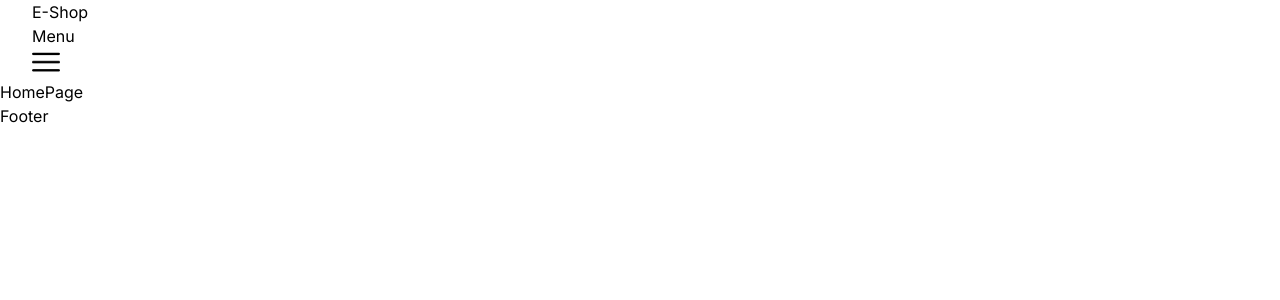
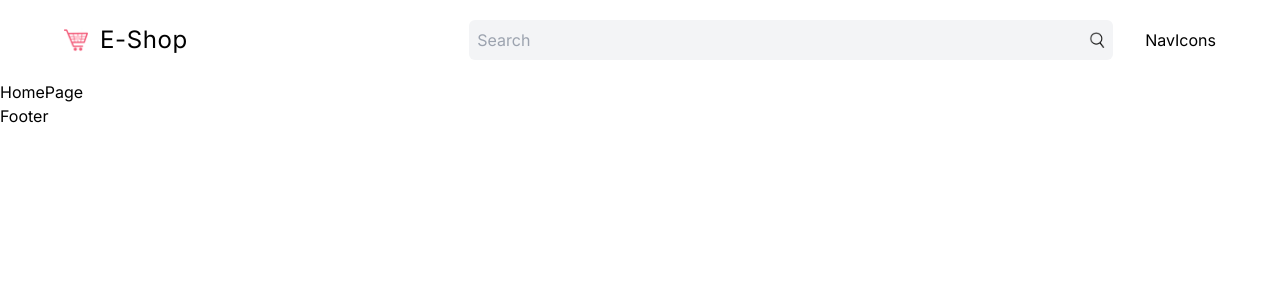
Before and after one commit to IamVovaMoroz/e-commerce, a Next.js app: page / in a window 1280 px wide. Shown: the top 300 px of the page. Built offline with nearby package versions, Linux system fonts and the light colour scheme.

Commit message:
menu mobile, SerchBar..

```diff
--- a/src/components/Menu.tsx
+++ b/src/components/Menu.tsx
@@ -1,19 +1,35 @@
 'use client'
 
 import Image from 'next/image'
+import Link from 'next/link'
 import { useState } from 'react'
 
 const Menu = () => {
+  const [open, setOpen] = useState(false)
 
-	const [open, setOpen] = useState(false)
-
-	return (
-		<div className=''>Menu
-<Image src='/menu.png' alt='menu button' width={28} height={28} className='cursor-pointer'/>
-
-
-		</div>
-	)
+  return (
+    <div className=''>
+      <Image
+        src='/menu.png'
+        alt='menu button'
+        width={28}
+        height={28}
+        className='cursor-pointer'
+        onClick={() => setOpen(prev => !prev)}
+      />
+      {open && (
+        <div className='absolute bg-black text-white left-0 top-20 w-full h-[calc(100vh-80px)] flex flex-col items-center justify-center gap-8 text-xl z-10'>
+          <Link href='/'>Homepage</Link>
+          <Link href='/shop'>Shop</Link>
+          <Link href='/deals'>Deals</Link>
+          <Link href='/about'>About</Link>
+          <Link href='/contact'>Contact</Link>
+          <Link href='/logout'>Logout</Link>
+          <Link href='/cart'>Cart(1)</Link>
+        </div>
+      )}
+    </div>
+  )
 }
 
 export default Menu
--- /dev/null
+++ b/src/components/NavIcons.tsx
@@ -0,0 +1,10 @@
+'use client'
+const NavIcons = () => {
+	return (
+	  <div>
+		NavIcons
+	  </div>
+	)
+  }
+
+  export default NavIcons
--- a/src/components/Navbar.tsx
+++ b/src/components/Navbar.tsx
@@ -1,14 +1,39 @@
 import Link from 'next/link'
 import Menu from './Menu'
+import Image from 'next/image'
+import SearchBar from './SearchBar'
+import NavIcons from './NavIcons'
 
 const Navbar = () => {
-  return (
-	<div className='h-20 px-4 md:px-8 xl:32 2xl:px-64 '>
-	{/* mobile */}
-<Link href='/'>E-Shop</Link>
-<Menu/>
+	return (
+		<div className='h-20 px-4 md:px-8 lg:px-16 xl:32 2xl:px-64 relative'>
+			{/* mobile */}
+			<div className=' h-full flex items-center justify-between md:hidden'>
+
+
+				<Link href='/'>
+					<div className='text-2xl tracking-wide'>E-Shop</div>
+					</Link>
+				<Menu />
+			</div>
+				{/* bigger screens */}
+				<div className='hidden md:flex items-center h-full justify-between gap-8'>
+	{/* Left  */}
+	<div className='w-1/3'>
+		<Link href='/' className='flex items-center gap-3'>
+			<Image src='/logo.png' alt='logo img' width={24} height={24}/>
+		<div className='text-2xl tracking-wide'>E-Shop</div>
+		</Link>
 	</div>
-  )
+	{/* Right  */}
+	<div className='w-2/3 flex items-center justify-between gap-8'>
+<SearchBar/>
+<NavIcons/>
+
+	</div>
+				</div>
+		</div>
+	)
 }
 
 export default Navbar
--- /dev/null
+++ b/src/components/SearchBar.tsx
@@ -0,0 +1,29 @@
+'use client'
+import Image from 'next/image'
+import { useRouter } from 'next/navigation'
+
+const SearchBar = () => {
+
+  const router = useRouter()
+
+  const handleSearch = (e: React.FormEvent<HTMLFormElement>) => {
+    e.preventDefault()
+    const formData = new FormData(e.currentTarget)
+    const name = formData.get('name') as string // Исправлено: 'string' на string
+
+    if (name) {
+      router.push(`/list?name=${name}`) // Обновлено: & на ?
+    }
+  }
+
+  return (
+    <form className='flex justify-between gap-4 bg-gray-100 p-2 items-center rounded-md flex-1' onSubmit={handleSearch}>
+      <input type='text' name='name' placeholder='Search' className='flex-1 bg-transparent outline-none' />
+      <button className='cursor-pointer'>
+        <Image src='/search.png' alt='search img' width={16} height={16} />
+      </button>
+    </form>
+  )
+}
+
+export default SearchBar
```
